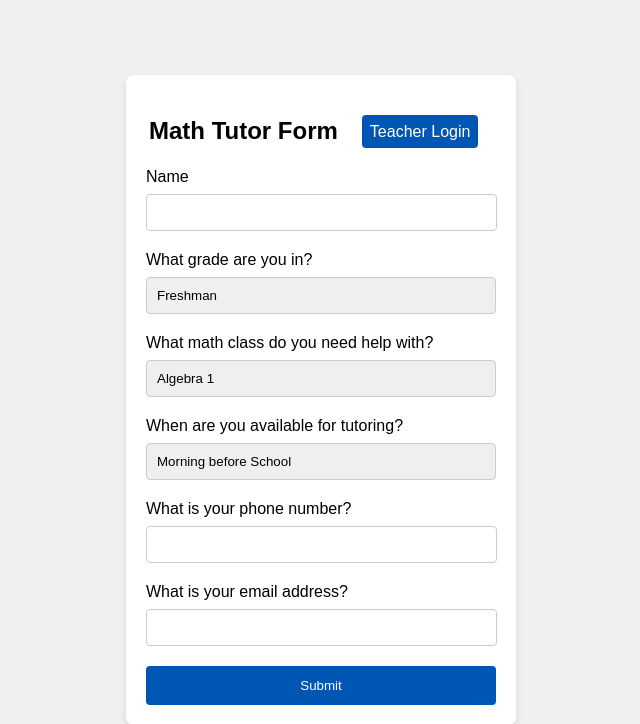
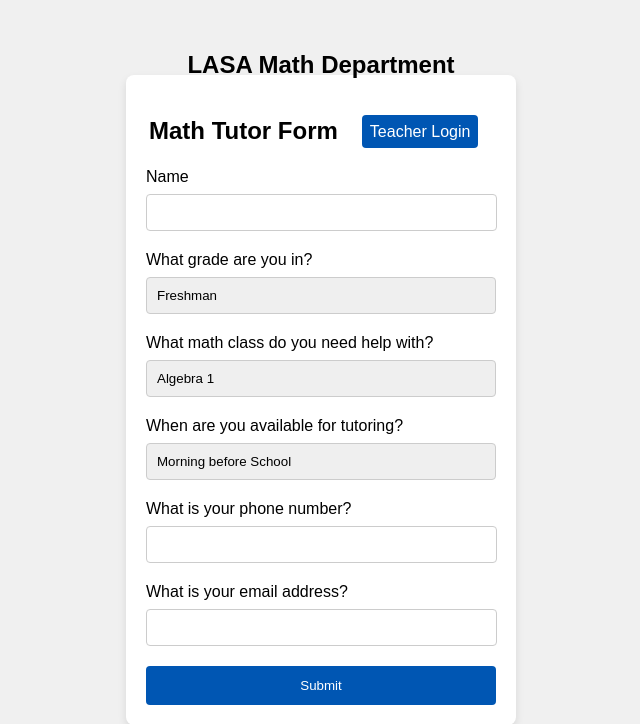
Before and after one commit to maxwoodruffvale/WebAppsFinal, a Flask app: page / in a window 1280 px wide. Shown: the top 724 px of the page, without its empty margins (319-959 px from the left). Run offline with Flask 3, Linux system fonts and the light colour scheme.

Commit message:
added title

```diff
--- a/app.py
+++ b/app.py
@@ -223,10 +223,7 @@ def contacted():
     if row:
         name, phone, contact = row
         contact = contact.replace("Contact:", "").strip()
-        if phone != "Contact #:":
-            msg = f'LASA Math Tutoring Service: Your tutor is {name}. You can contact them at {phone} or {contact}'
-        else:
-            msg = f'LASA Math Tutoring Service: Your tutor is {name}. You can contact them at {contact}'
+        msg = f'LASA Math Tutoring Service: Your tutor is {name}. You can contact them at {contact}'
     else:
         msg = None
 
--- a/templates/studentRequest.html
+++ b/templates/studentRequest.html
@@ -86,11 +86,22 @@
       #email {
           width: 94%;
 }
+
+    #ok {
+      text-align: center;
+      line-height: 90px;
+      margin: 0;
+      padding: 20px 0;
+      position: absolute;
+      top: 0;
+      left: 0;
+      width: 100%;
+            }
     </style>
   </head>
   <body>
 
-
+    <h2 id="ok"> LASA Math Department</h2>
     <form id="formo" method="post" action="/">
         <table>
           <tr>
```
Also changed, not shown: templates/tutorSelectPage.html (+9 -1 lines), tutor_info.db.
